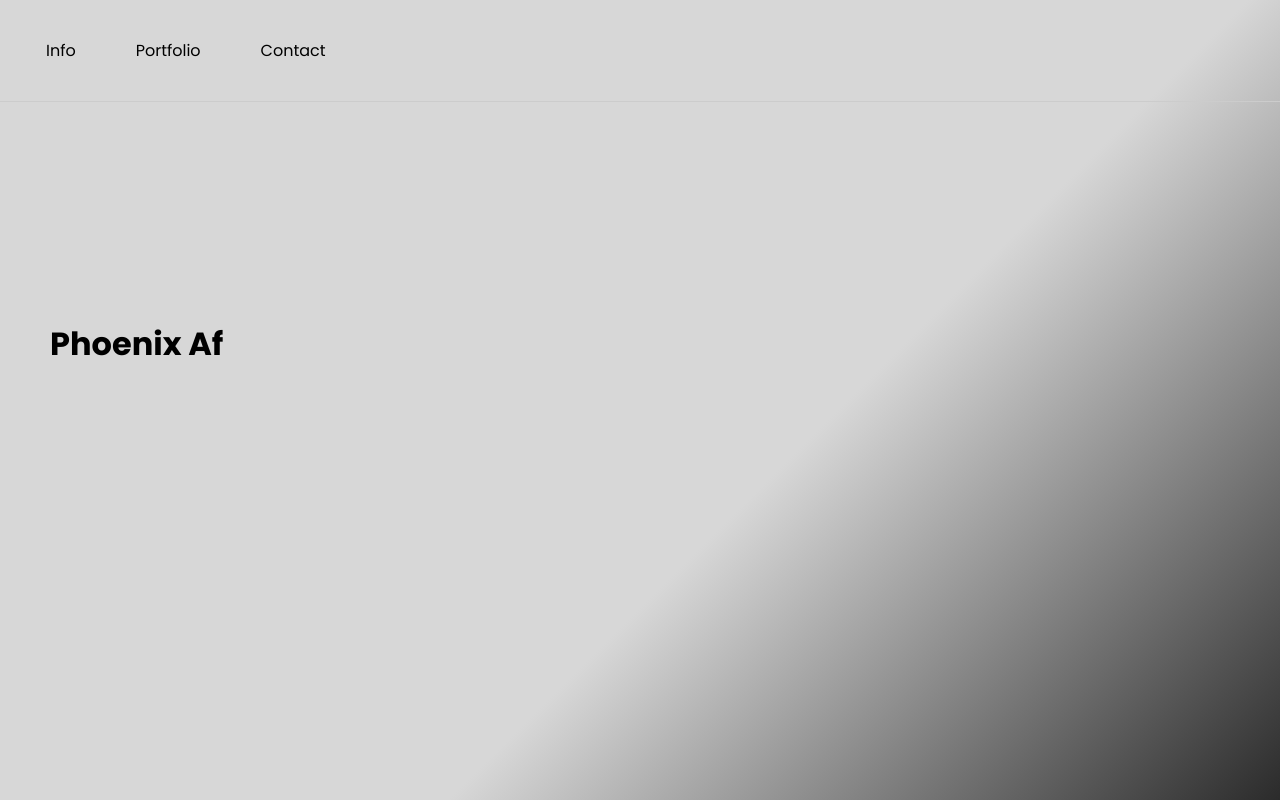
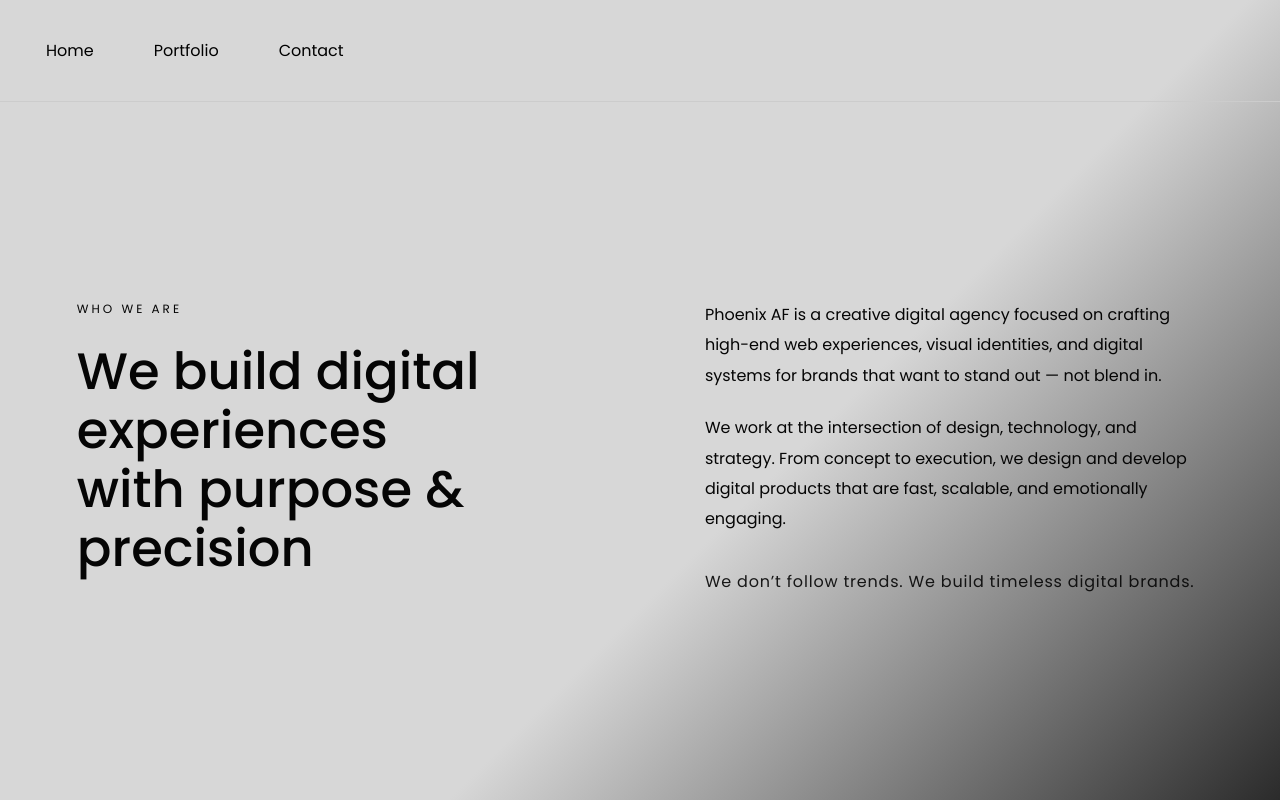
Before and after one commit to naderpjr/phoenix-af, a website: page about.html in a window 1280 px wide. Drawn offline with Linux system fonts and the light colour scheme.

Commit message:
about page designed

```diff
--- a/about.html
+++ b/about.html
@@ -6,24 +6,57 @@
     <meta name="viewport" content="width=device-width, initial-scale=1.0">
     <title>Document</title>
     <link rel="stylesheet" href="./styles.css">
+    <link rel="stylesheet" href="./style-about.css">
 </head>
 
 <body>
 
-    <body class="page-enter">
+    <div class="page-loader"></div>
+
+
+    <section class="page-enter">
 
 
         <nav>
             <div class="links">
-                <a href="./about.html" data-link>Info</a>
+                <a href="./index.html" data-link>Home</a>
                 <a href="#">Portfolio</a>
                 <a href="#">Contact</a>
             </div>
         </nav>
 
-        <div class="about-title">
-            <h1>Phoenix Af</h1>
-        </div>
+        <section class="about-intro">
+            <div class="about-container">
+
+                <div class="about-left">
+                    <span class="about-label">Who We Are</span>
+                    <h2>
+                        We build digital experiences<br>
+                        with purpose & precision
+                    </h2>
+                </div>
+
+                <div class="about-right">
+                    <p>
+                        Phoenix AF is a creative digital agency focused on crafting high-end
+                        web experiences, visual identities, and digital systems for brands
+                        that want to stand out — not blend in.
+                    </p>
+
+                    <p>
+                        We work at the intersection of design, technology, and strategy.
+                        From concept to execution, we design and develop digital products
+                        that are fast, scalable, and emotionally engaging.
+                    </p>
+
+                    <p class="about-highlight">
+                        We don’t follow trends. We build timeless digital brands.
+                    </p>
+                </div>
+
+            </div>
+        </section>
+
 
 
 
@@ -32,6 +65,6 @@
         <script src="./main.js"></script>
 
 
-    </body>
+    </section>
 
 </html>
--- /dev/null
+++ b/style-about.css
@@ -0,0 +1,112 @@
+.page-loader {
+    position: fixed;
+    inset: 0;
+    background: #050505;
+    z-index: 9999;
+    pointer-events: none;
+    opacity: 1;
+    animation: fadeOut 1s ease forwards;
+    animation-delay: 1s;
+}
+
+@keyframes fadeOut {
+    to {
+        opacity: 0;
+    }
+}
+
+.page-enter {
+    animation: contentIn 1.5s cubic-bezier(.77, 0, .18, 1) forwards;
+    animation-delay: 2s;
+    opacity: 0;
+}
+
+@keyframes contentIn {
+    to {
+        opacity: 1;
+    }
+}
+
+
+
+
+.about-intro {
+    width: 100%;
+    position: relative;
+    transform: translateY(300px);
+    padding-left: 6vw;
+    padding-right: 6vw;
+    padding-bottom: 80px;
+}
+
+.about-container {
+    max-width: 1200px;
+    margin: 0 auto;
+    display: grid;
+    grid-template-columns: 1.1fr 1fr;
+    gap: 80px;
+
+}
+
+
+
+.about-left {
+    display: flex;
+    flex-direction: column;
+    gap: 24px;
+}
+
+.about-label {
+    font-size: 12px;
+    letter-spacing: 0.25em;
+    text-transform: uppercase;
+    color: #050505;
+}
+
+.about-left h2 {
+    font-size: clamp(32px, 4vw, 56px);
+    line-height: 1.15;
+    font-weight: 500;
+    color: #050505;
+}
+
+
+
+.about-right {
+    display: flex;
+    flex-direction: column;
+    gap: 22px;
+}
+
+.about-right p {
+    font-size: 16px;
+    line-height: 1.9;
+    color: #050505;
+    max-width: 520px;
+}
+
+.about-highlight {
+    margin-top: 10px;
+    font-size: 15px;
+    letter-spacing: 0.05em;
+    color: #050505;
+    opacity: 0.9;
+}
+
+
+
+
+@media (max-width: 900px) {
+    .about-container {
+        grid-template-columns: 1fr;
+        gap: 48px;
+    }
+
+    .about-intro {
+        transform: translateY(150px);
+    }
+
+    .about-title {
+        margin: 100px 0 80px;
+    }
+}
--- a/styles.css
+++ b/styles.css
@@ -233,29 +233,6 @@ a {
 }
 
 
-.page-enter {
-    animation: pageIn 3s cubic-bezier(.77, 0, .18, 1) forwards;
-}
-
-@keyframes pageIn {
-    from {
-        clip-path: polygon(0 0, 100% 0, 100% 0, 0 0);
-    }
-
-    to {
-        clip-path: polygon(0 0, 100% 0, 100% 100%, 0 100%);
-    }
-}
-
-.about-title {
-    display: flex;
-    align-items: center;
-}
-
-.about-title h1 {
-    margin-top: 300px;
-    padding: 20px 50px;
-}
 
 
 @media(max-width: 900px) {
```
Also changed, not shown: index.html (+1 -1 lines).
